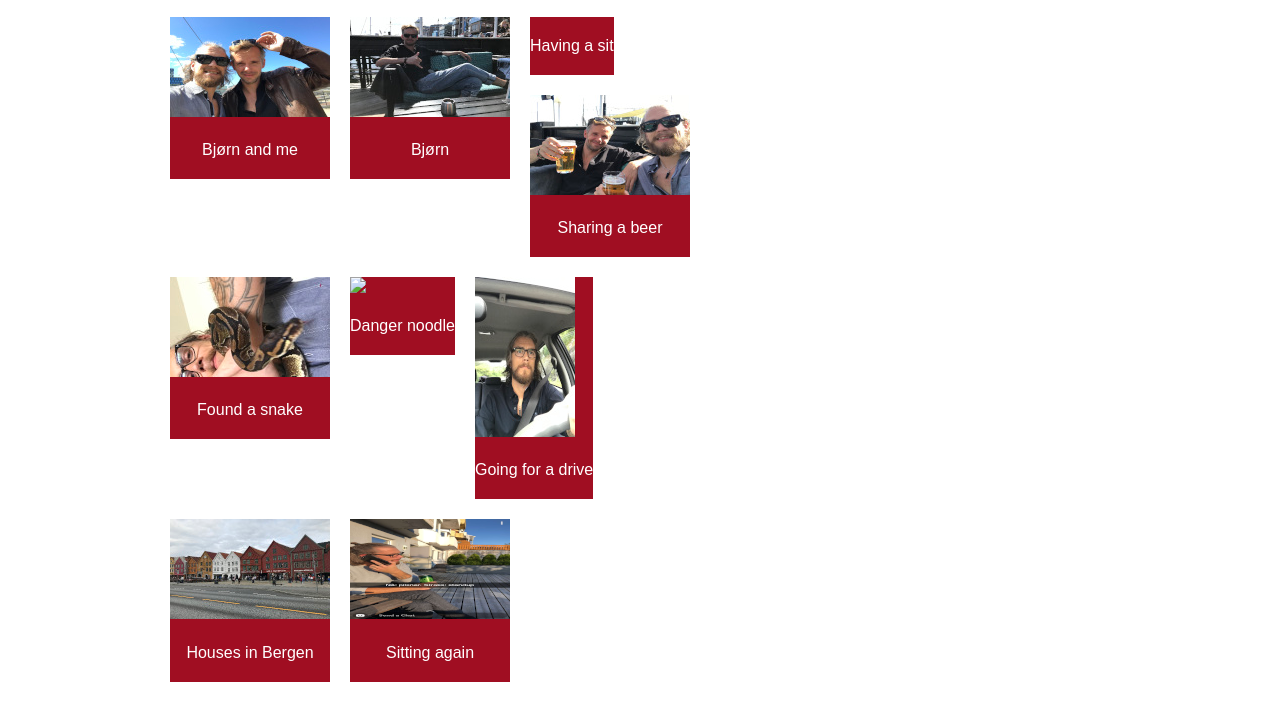
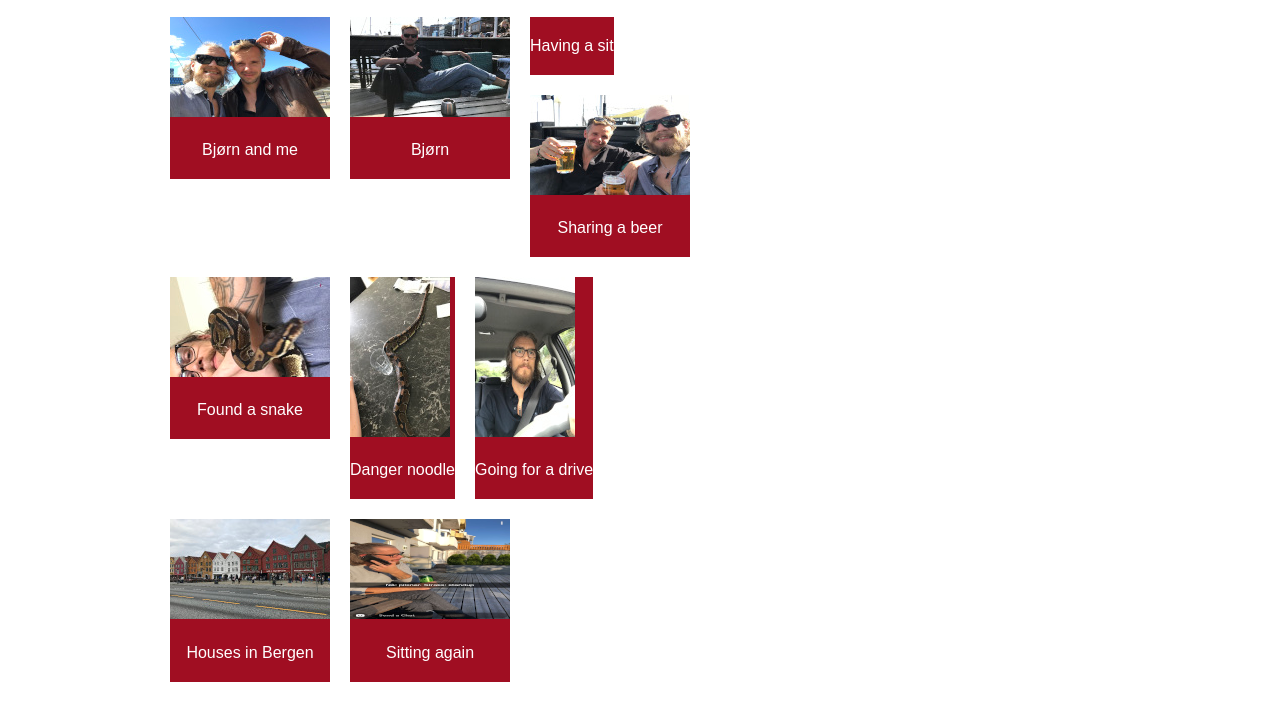
Before and after one commit to kris-hagen/krishagen, a plain HTML site: page funny.html in a window 1280 px wide. Shown: the part 735-1450 px from the top of the page. Drawn offline with Linux system fonts and the light colour scheme.

Commit message:
Update funny.html

```diff
--- a/funny.html
+++ b/funny.html
@@ -54,7 +54,7 @@
                   <li><a href="img\IMG8.png"><png src="img\IMG8th.png"/><p>Having a sit</p></a></li>
                   <li><a href="img\IMG9.jpg"><img src="img\IMG9th.jpg"/><p>Sharing a beer</p></a></li>
                   <li><a href="img\IMG10.jpg"><img src="img\IMG10th.jpg"/><p>Found a snake</p></a></li>
-                  <li><a href="img\IMG11.jpg"><img src="img\IM11th.jpg"/><p>Danger noodle</p></a></li>
+                  <li><a href="img\IMG11.jpg"><img src="img\IMG11th.jpg"/><p>Danger noodle</p></a></li>
                   <li><a href="img\IMG12.jpg"><img src="img\IMG12th.jpg"/><p>Going for a drive</p></a></li>
                   <li><a href="img\IMG13.jpg"><img src="img\IMG13th.jpg"/><p>Houses in Bergen</p></a></li>
                   <li><a href="img\IMG14.png"><img src="img\IMG14th.png"/><p>Sitting again</p></a></li>
```
